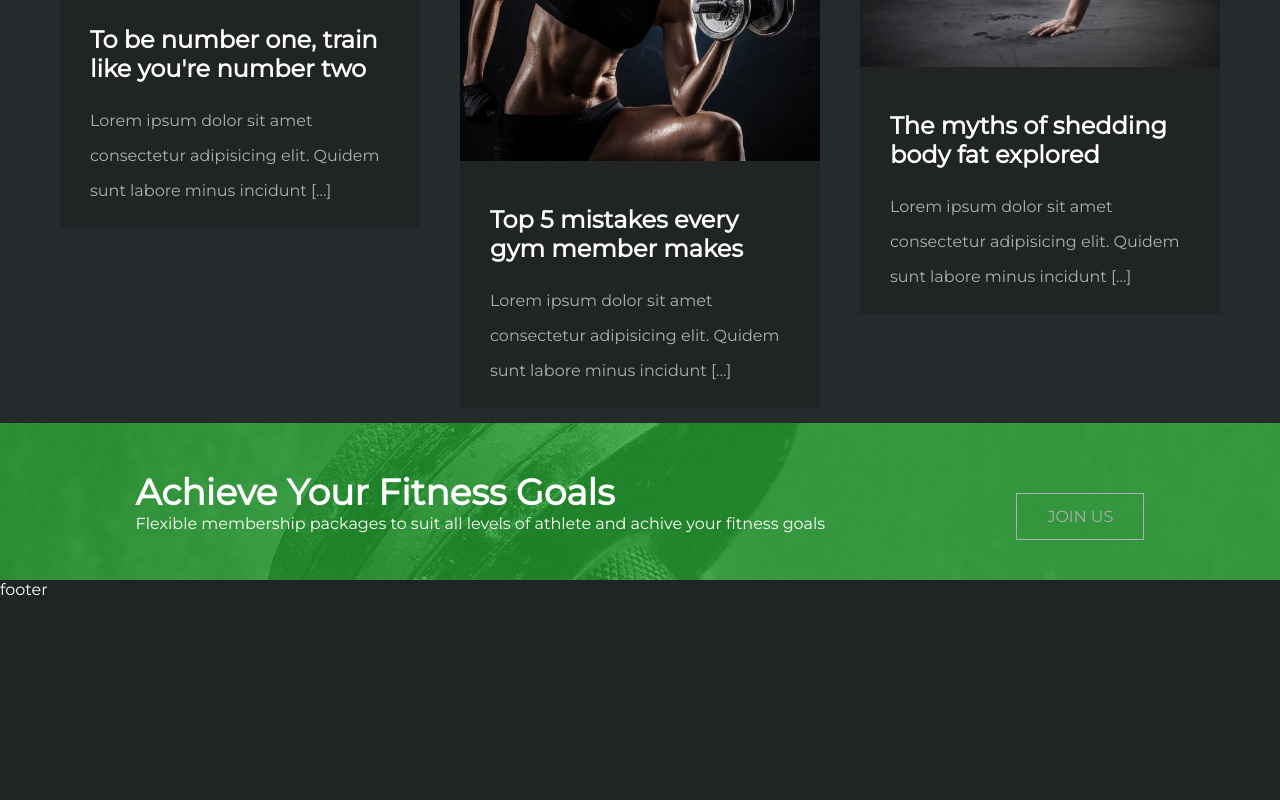
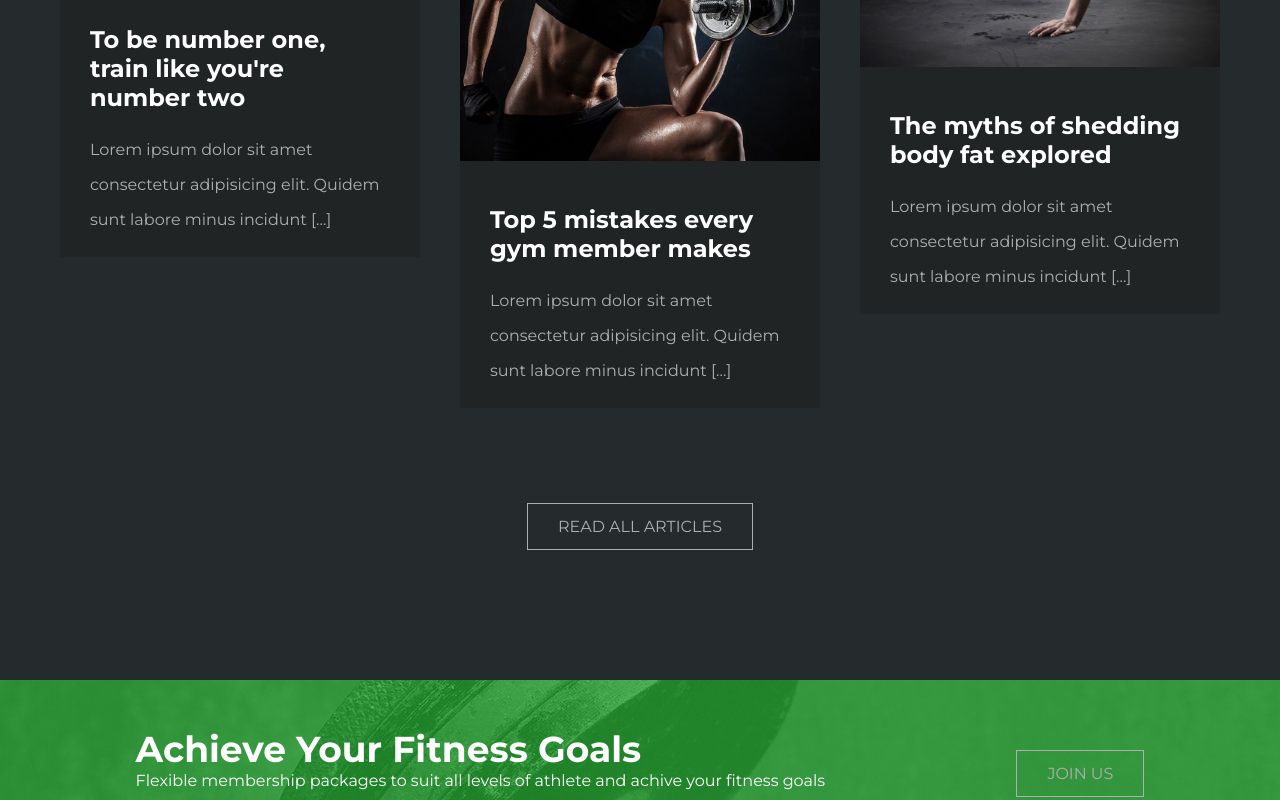
Before and after one commit to pizzi9523/proj-html-vuejs, a Vue app: page / in a window 1280 px wide. Shown: the part 7172-7972 px from the top of the page. Before the commit the page ends 7771 px from the top, so only its background shows below. Built offline with nearby package versions, Linux system fonts and the light colour scheme; the HTML template or start-up script is replaced by a standard one.

Commit message:
add btn in Performance News , add font-weight 700

```diff
--- a/src/components/PerformanceNews.vue
+++ b/src/components/PerformanceNews.vue
@@ -52,6 +52,9 @@
         <!-- /.col-3  -->
       </div>
       <!-- /.row  -->
+      <div class="button">
+        <button class="button_light">READ ALL ARTICLES</button>
+      </div>
     </div>
     <!-- /.container  -->
   </section>
@@ -114,6 +117,7 @@ export default {
 
 .performance_news {
   background-color: $secondary-bg-color;
+  padding-bottom: 80px;
 
   .card_news {
     background-color: $primary-bg-color;
--- a/src/main.js
+++ b/src/main.js
@@ -3,6 +3,8 @@ import App from './App.vue'
 import "@fontsource/open-sans"
 import "@fontsource/montserrat"
 import "@fontsource/open-sans/700.css"
+import "@fontsource/montserrat/700.css"
+
 
 
 Vue.config.productionTip = false
```
